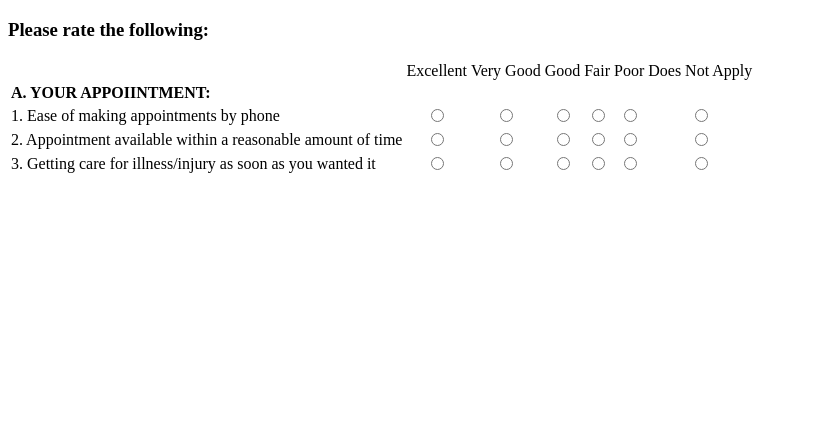
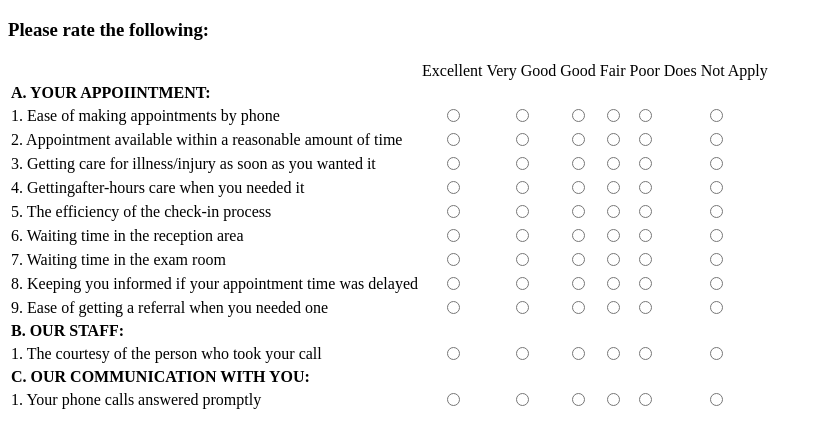
Before and after one commit to Venduro/patient-survey-form, a plain HTML site: page index.html in a window 1280 px wide. Shown: the whole page, without its empty margins (0-821 px from the left). Drawn offline with Linux system fonts and the light colour scheme.

Commit message:
finished section A content

```diff
--- a/index.html
+++ b/index.html
@@ -60,8 +60,98 @@
           <td class="center"><input type="radio" name="A3"/></td>
           <td class="center"><input type="radio" name="A3"/></td>
         </tr>
+
+        <tr>
+          <td>4. Gettingafter-hours care when you needed it</td>
+          <td class="center"><input type="radio" name="A4"/></td>
+          <td class="center"><input type="radio" name="A4"/></td>
+          <td class="center"><input type="radio" name="A4"/></td>
+          <td class="center"><input type="radio" name="A4"/></td>
+          <td class="center"><input type="radio" name="A4"/></td>
+          <td class="center"><input type="radio" name="A4"/></td>
+        </tr>
+
+        <tr>
+          <td>5. The efficiency of the check-in process</td>
+          <td class="center"><input type="radio" name="A5"/></td>
+          <td class="center"><input type="radio" name="A5"/></td>
+          <td class="center"><input type="radio" name="A5"/></td>
+          <td class="center"><input type="radio" name="A5"/></td>
+          <td class="center"><input type="radio" name="A5"/></td>
+          <td class="center"><input type="radio" name="A5"/></td>
+        </tr>
+
+        <tr>
+          <td>6. Waiting time in the reception area</td>
+          <td class="center"><input type="radio" name="A6"/></td>
+          <td class="center"><input type="radio" name="A6"/></td>
+          <td class="center"><input type="radio" name="A6"/></td>
+          <td class="center"><input type="radio" name="A6"/></td>
+          <td class="center"><input type="radio" name="A6"/></td>
+          <td class="center"><input type="radio" name="A6"/></td>
+        </tr>
+
+        <tr>
+          <td>7. Waiting time in the exam room</td>
+          <td class="center"><input type="radio" name="A7"/></td>
+          <td class="center"><input type="radio" name="A7"/></td>
+          <td class="center"><input type="radio" name="A7"/></td>
+          <td class="center"><input type="radio" name="A7"/></td>
+          <td class="center"><input type="radio" name="A7"/></td>
+          <td class="center"><input type="radio" name="A7"/></td>
+        </tr>
+
+        <tr>
+          <td>8. Keeping you informed if your appointment time was delayed</td>
+          <td class="center"><input type="radio" name="A8"/></td>
+          <td class="center"><input type="radio" name="A8"/></td>
+          <td class="center"><input type="radio" name="A8"/></td>
+          <td class="center"><input type="radio" name="A8"/></td>
+          <td class="center"><input type="radio" name="A8"/></td>
+          <td class="center"><input type="radio" name="A8"/></td>
+        </tr>
+
+        <tr>
+          <td>9. Ease of getting a referral when you needed one</td>
+          <td class="center"><input type="radio" name="A9"/></td>
+          <td class="center"><input type="radio" name="A9"/></td>
+          <td class="center"><input type="radio" name="A9"/></td>
+          <td class="center"><input type="radio" name="A9"/></td>
+          <td class="center"><input type="radio" name="A9"/></td>
+          <td class="center"><input type="radio" name="A9"/></td>
+        </tr>
         <!--B. Our staff section-->
+        <tr>
+          <td>
+            <span class="bold">B. OUR STAFF:</span>
+          </td>
+        </tr>
+
+        <tr>
+          <td>1. The courtesy of the person who took your call</td>
+          <td class="center"><input type="radio" name="B1"/></td>
+          <td class="center"><input type="radio" name="B1"/></td>
+          <td class="center"><input type="radio" name="B1"/></td>
+          <td class="center"><input type="radio" name="B1"/></td>
+          <td class="center"><input type="radio" name="B1"/></td>
+          <td class="center"><input type="radio" name="B1"/></td>
+        </tr>
         <!--C. Communication section-->
+        <tr>
+          <td>
+            <span class="bold">C. OUR COMMUNICATION WITH YOU:</span>
+          </td>
+        </tr>
+
+        <tr>
+          <td>1. Your phone calls answered promptly</td>
+          <td class="center"><input type="radio" name="C1"/></td>
+          <td class="center"><input type="radio" name="C1"/></td>
+          <td class="center"><input type="radio" name="C1"/></td>
+          <td class="center"><input type="radio" name="C1"/></td>
+          <td class="center"><input type="radio" name="C1"/></td>
+          <td class="center"><input type="radio" name="C1"/></td>
+        </tr>
       </tbody>
     </table>
     <!--script tag linking to the external Javascript file-->
```
